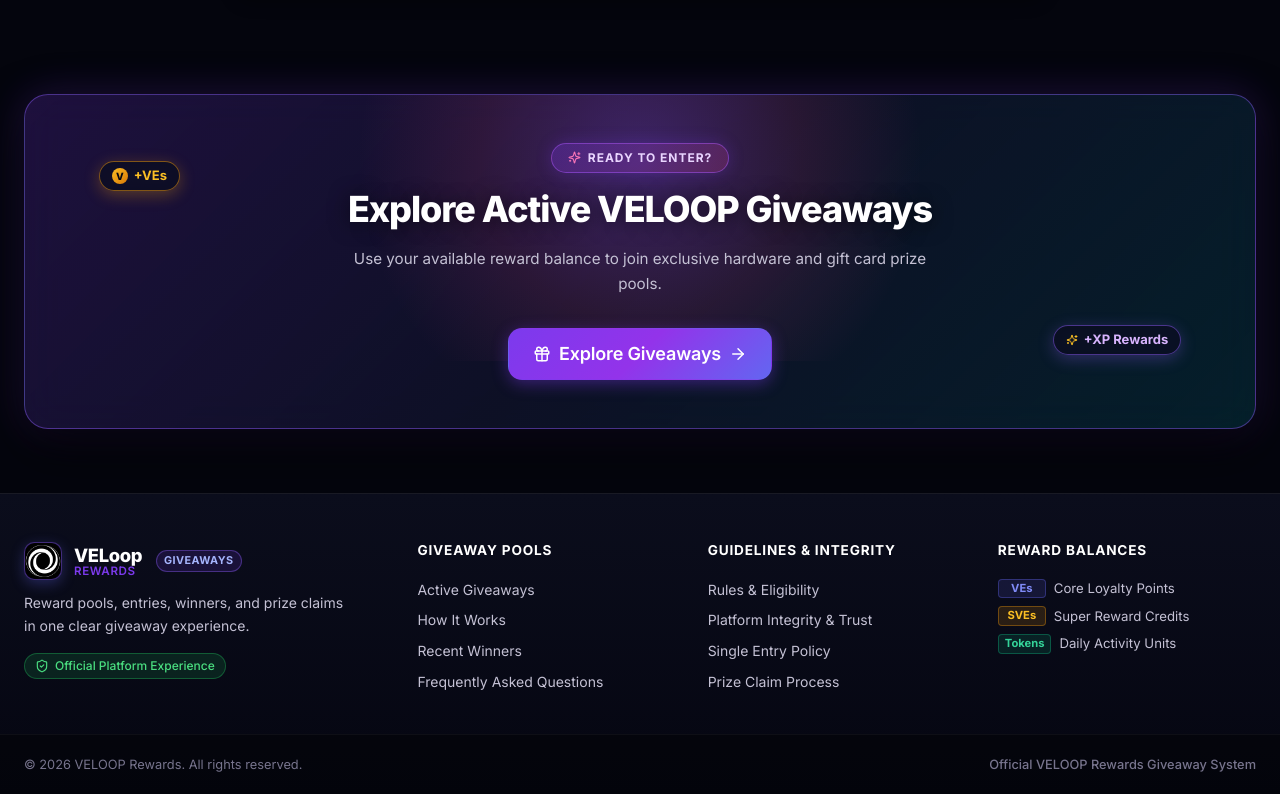
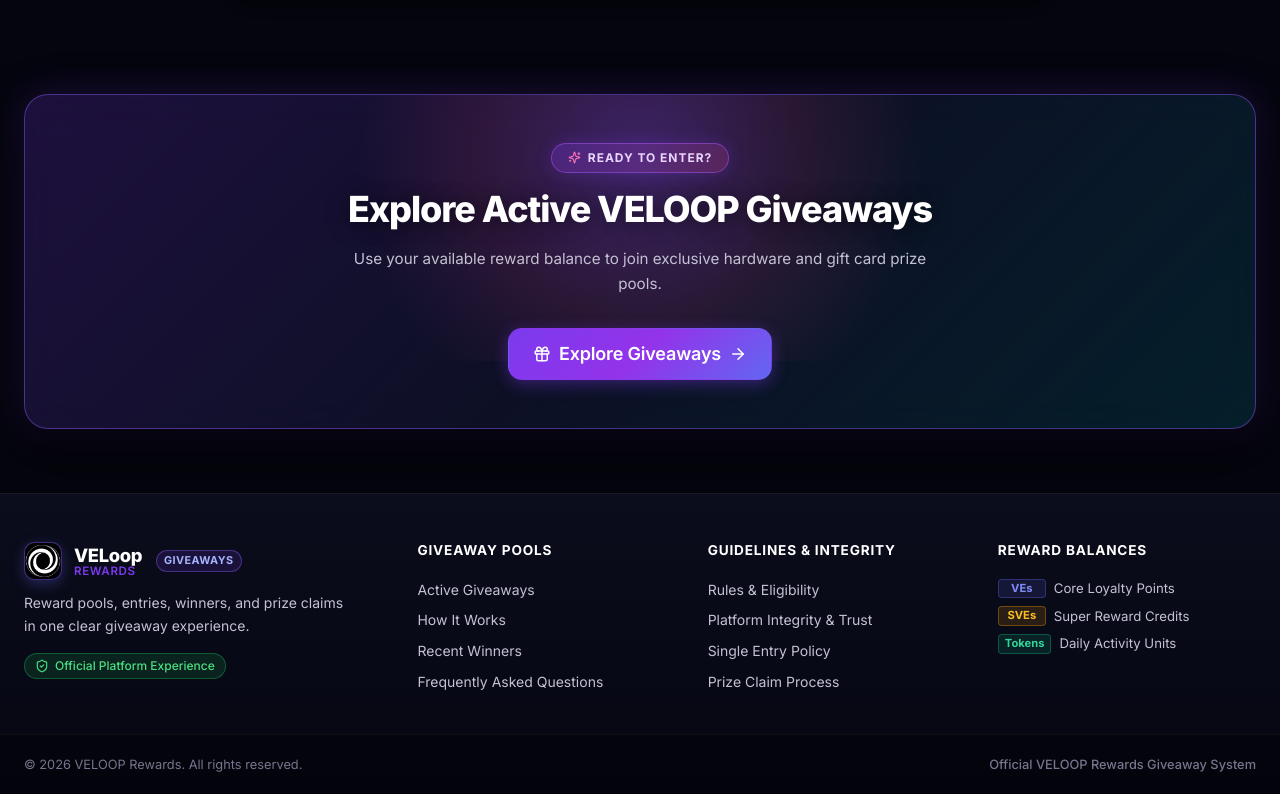
Before and after one commit to VasaraSujal/VELoop-Assignment, a React (Vite) app in the folder frontend/: page / in a window 1280 px wide. Shown: the part 6588-7382 px from the top of the page. Built offline with nearby package versions, Linux system fonts and the light colour scheme; no server answers.

Commit message:
Remove unsupported floating decorations from final CTA

```diff
--- a/frontend/src/components/giveaway/FinalCTA.jsx
+++ b/frontend/src/components/giveaway/FinalCTA.jsx
@@ -18,16 +18,6 @@ export const FinalCTA = () => {
       <div className={styles.container}>
         <div className={styles.ctaCard}>
           <div className={styles.backgroundGlow} aria-hidden="true" />
-
-          {/* Floating animated reward icons */}
-          <div className={styles.floatingVesPill} aria-hidden="true">
-            <span className={styles.vesCoin}>V</span>
-            <span>+VEs</span>
-          </div>
-          <div className={styles.floatingXpPill} aria-hidden="true">
-            <Sparkles size={12} className={styles.xpStar} />
-            <span>+XP Rewards</span>
-          </div>
 
           <div className={styles.content}>
             <div className={styles.badge}>
--- a/frontend/src/components/giveaway/FinalCTA.module.css
+++ b/frontend/src/components/giveaway/FinalCTA.module.css
@@ -67,73 +67,7 @@
   animation: auroraFloat 12s ease-in-out infinite alternate;
 }
 
-/* Floating micro-badges on Final CTA */
-.floatingVesPill {
-  position: absolute;
-  top: 20%;
-  left: 6%;
-  background: rgba(11, 14, 33, 0.85);
-  border: 1px solid rgba(245, 158, 11, 0.5);
-  border-radius: var(--radius-full);
-  padding: 4px 12px;
-  font-size: 0.8125rem;
-  font-weight: var(--font-weight-bold);
-  color: #fbbf24;
-  box-shadow: 0 4px 16px rgba(245, 158, 11, 0.3);
-  backdrop-filter: blur(10px);
-  -webkit-backdrop-filter: blur(10px);
-  display: inline-flex;
-  align-items: center;
-  gap: 6px;
-  z-index: 2;
-  animation: floatBadge1 3.8s ease-in-out infinite;
-}
 
-.vesCoin {
-  width: 16px;
-  height: 16px;
-  border-radius: var(--radius-full);
-  background: linear-gradient(135deg, #fbbf24, #d97706);
-  color: #050611;
-  font-size: 10px;
-  font-weight: 900;
-  display: inline-flex;
-  align-items: center;
-  justify-content: center;
-}
-
-.floatingXpPill {
-  position: absolute;
-  bottom: 22%;
-  right: 6%;
-  background: rgba(11, 14, 33, 0.85);
-  border: 1px solid rgba(139, 92, 246, 0.5);
-  border-radius: var(--radius-full);
-  padding: 4px 12px;
-  font-size: 0.8125rem;
-  font-weight: var(--font-weight-bold);
-  color: #d8b4fe;
-  box-shadow: 0 4px 16px rgba(139, 92, 246, 0.3);
-  backdrop-filter: blur(10px);
-  -webkit-backdrop-filter: blur(10px);
-  display: inline-flex;
-  align-items: center;
-  gap: 6px;
-  z-index: 2;
-  animation: floatBadge2 4.2s ease-in-out infinite;
-}
-
-.xpStar {
-  color: #fbbf24;
-  animation: sparkle 2.5s ease-in-out infinite;
-}
-
-@media (max-width: 768px) {
-  .floatingVesPill,
-  .floatingXpPill {
-    display: none;
-  }
-}
 
 .content {
   position: relative;
```
